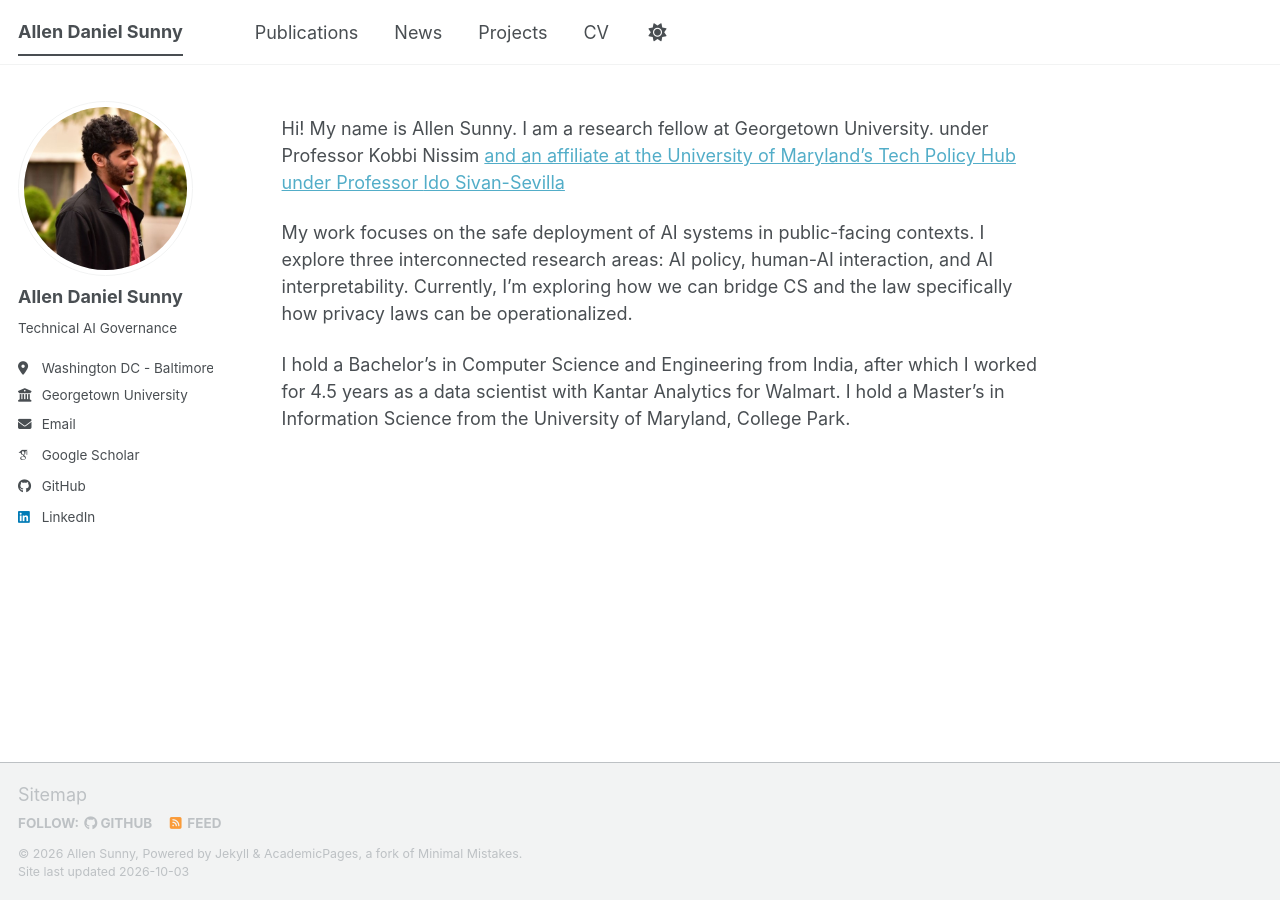
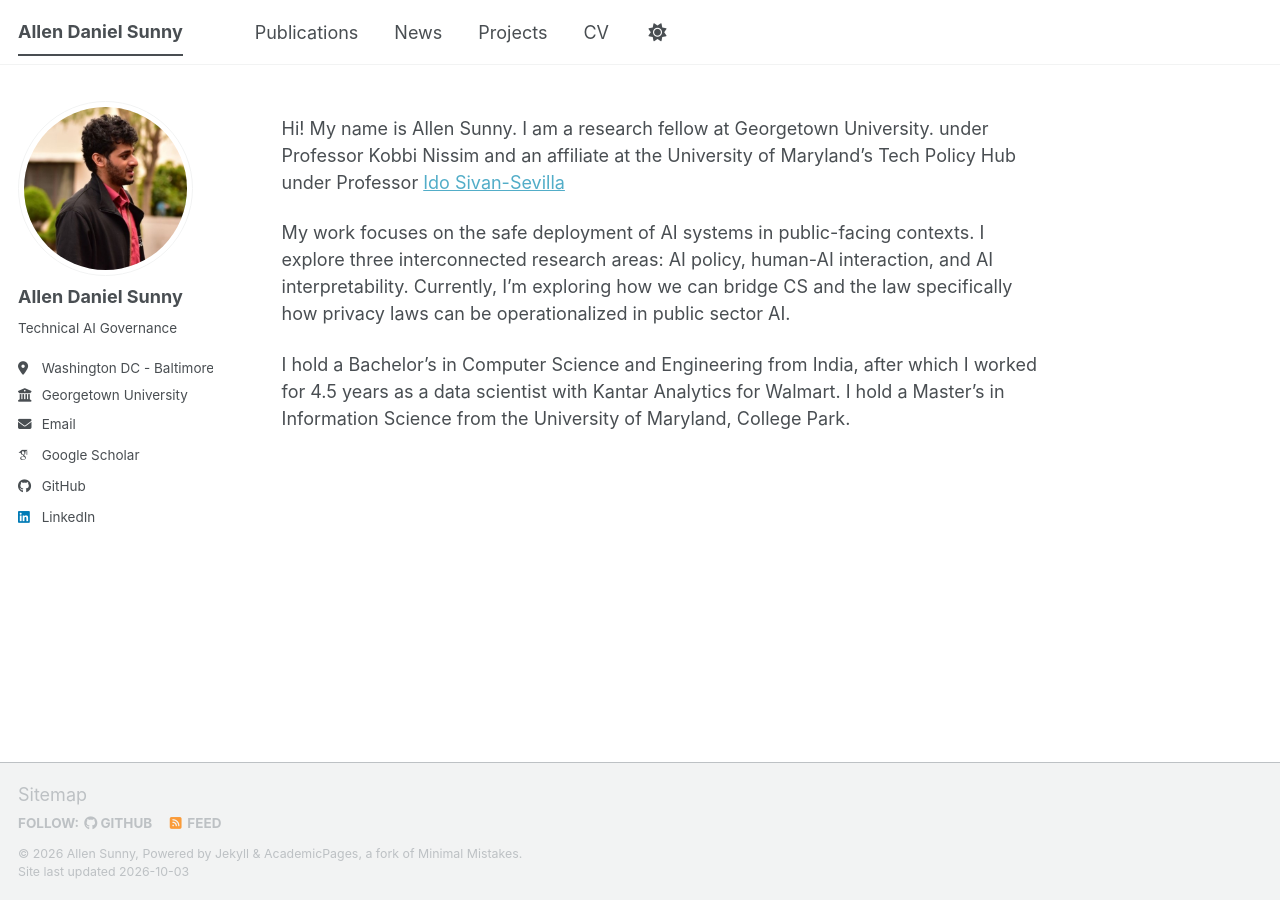
Before and after one commit to Allen-1242/Portfolio, a Jekyll site: the page built from _pages/about.md, in a window 1280 px wide. Built offline with Jekyll 4.4.1, drawn with Linux system fonts in a browser that asks for light colours; some web fonts are replaced; a script bundle is joined from its source files by our own code; library files that are not in the unit come from our copies.

```diff
--- a/_pages/about.md
+++ b/_pages/about.md
@@ -7,8 +7,8 @@ redirect_from:
   - /about.html
 ---
 
-Hi! My name is Allen Sunny. I am a research fellow at Georgetown University. under Professor Kobbi Nissim <a href="https://people.cs.georgetown.edu/~kobbi/"> and an affiliate at the University of Maryland's Tech Policy Hub under Professor <a href="https://idonibrasco.github.io/">Ido Sivan-Sevilla</a>
+Hi! My name is Allen Sunny. I am a research fellow at Georgetown University. under Professor Kobbi Nissim <a href="https://people.cs.georgetown.edu/~kobbi/"></a> and an affiliate at the University of Maryland's Tech Policy Hub under Professor <a href="https://idonibrasco.github.io/">Ido Sivan-Sevilla</a>
 
-My work focuses on the safe deployment of AI systems in public-facing contexts. I explore three interconnected research areas: AI policy, human-AI interaction, and AI interpretability. Currently, I'm exploring how we can bridge CS and the law specifically how privacy laws can be operationalized.
+My work focuses on the safe deployment of AI systems in public-facing contexts. I explore three interconnected research areas: AI policy, human-AI interaction, and AI interpretability. Currently, I'm exploring how we can bridge CS and the law specifically how privacy laws can be operationalized in public sector AI.
 
 I hold a Bachelor's in Computer Science and Engineering from India, after which I worked for 4.5 years as a data scientist with Kantar Analytics for Walmart. I hold a Master's in Information Science from the University of Maryland, College Park.
--- a/_pages/publications.html
+++ b/_pages/publications.html
@@ -6,10 +6,10 @@ author_profile: true
 ---
 
 <p><strong>Performance-based GenAI Regulation: A Neuro-symbolic framework to bound public AI</strong><br/>
-I Sivan-Sevilla, AD Sunny, L Peterfreund · SSRN 2026 · <a href="https://papers.ssrn.com/sol3/Delivery.cfm?abstractid=6956768">Paper</a></p>>
+I Sivan-Sevilla, AD Sunny, L Peterfreund · SSRN 2026 · <a href="https://papers.ssrn.com/sol3/Delivery.cfm?abstractid=6956768">Paper</a></p>
 
 <p><strong>A Neuro-Symbolic Framework for Accountability in Public-Sector AI</strong><br/>
-AD Sunny, I Sivan-Sevilla · ACM FAccT 2026 · <a href="https://arxiv.org/abs/2512.12109">Paper</a> </p> <a href="https://www.youtube.com/watch?v=0qK2quhHANo&list=PLMla3vA1b_5o&index=16">Talk</a></p>
+AD Sunny, I Sivan-Sevilla · ACM FAccT 2026 · <a href="https://arxiv.org/abs/2512.12109">Paper</a> <a href="https://www.youtube.com/watch?v=0qK2quhHANo&list=PLMla3vA1b_5o&index=16">Talk</a></p>
 
 <p><strong>Datafied Public Welfare: Legal Accountability in Algorithmic Governance</strong><br/>
 AD Sunny, I Sivan-Sevilla  · Data Justice Conference: The Datafied State 2026, Cardiff University · <a href="https://datajusticelab.org/conference-programme-the-datafied-state/">Extended Abstract</a></p>
```
